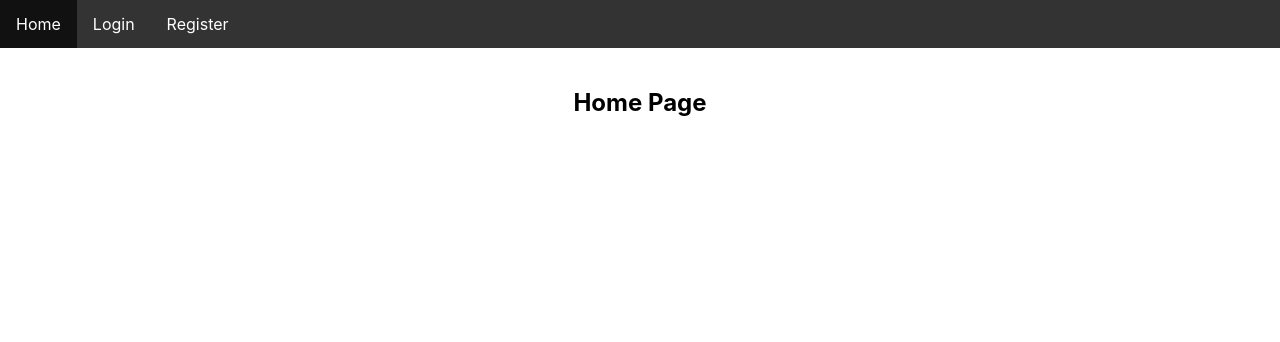
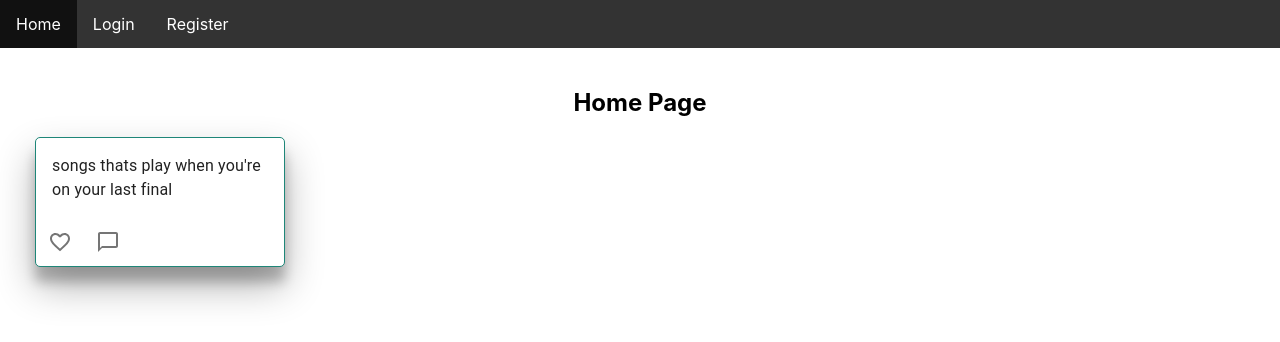
Before and after one commit to celinanperalta/CS-554-FP, a Next.js app in the folder src/client/: page / in a window 1280 px wide. Shown: the top 342 px of the page. Built offline with nearby package versions, Linux system fonts and the light colour scheme; no server answers.

Commit message:
added activePrompt component

```diff
--- a/src/client/package.json
+++ b/src/client/package.json
@@ -10,6 +10,7 @@
   "dependencies": {
     "@apollo/client": "^3.5.5",
     "@material-ui/core": "^4.12.3",
+    "@material-ui/icons": "^4.11.2",
     "axios": "^0.24.0",
     "graphql": "^15.0.0",
     "js-cookie": "^3.0.1",
--- /dev/null
+++ b/src/client/pages/components/activePrompt.tsx
@@ -0,0 +1,83 @@
+//I pledge my honor that I have abided by the Stevens Honor System.
+// import '../App.css';
+// import noImage from '../noImage.jpg';
+import React, {useState, useEffect}  from "react";
+import Link from "next/link";
+import Like from '@material-ui/icons/FavoriteBorder';
+import Comment from '@material-ui/icons/ChatBubbleOutline';
+
+import {
+    Card,
+    CardContent,
+    CardMedia,
+    Grid,
+    Typography,
+    makeStyles,
+    CardHeader,
+    Button,
+    IconButton
+  } from '@material-ui/core';
+
+const useStyles = makeStyles({
+    card: {
+      maxWidth: 250,
+      height: 'auto',
+      marginLeft: 'auto',
+      marginRight: 'auto',
+      borderRadius: 5,
+      border: '1px solid #1e8678',
+      textAlign: "left",
+      boxShadow: '0 19px 38px rgba(0,0,0,0.30), 0 15px 12px rgba(0,0,0,0.22);'
+    },
+    titleHead: {
+      borderBottom: '1px solid #1e8678',
+      fontWeight: 'bold'
+    },
+    grid: {
+      flexGrow: 1,
+      flexDirection: 'row'
+    },
+    media: {
+      height: '100%',
+      width: '100%'
+    },
+    header: {
+        backgroundColor: '#333',
+        //color: 'white'
+    },
+    button: {
+      color: '#04AA6D',
+      borderColor: '#04AA6D',
+      margin: "10px"
+    },
+    // 'button:hover': {
+    //     backgroundColor: '#333',
+    //     borderColor: '#333',
+    //     boxShadow: 'none',
+    //   }
+  });
+
+const ActivePrompt = (props) => {
+    const classes = useStyles();
+
+    return (
+        <Grid item className={classes.grid} xs={12} sm={6} md={4} lg={3} xl={2}>
+            <Card className={classes.card} variant="outlined">
+                <Link href={`/prompts/${props.data.id}`}>
+                <CardContent>
+                    <Typography className="promptContent" >{props.data.prompt}</Typography>
+                </CardContent>
+                </Link>
+                <IconButton color="" aria-label="like prompt" component="span">
+                    <Like />
+                </IconButton>
+                <IconButton color="" aria-label="comment on prompt" component="span">
+                    <Comment />
+                </IconButton>
+                <br/>
+            </Card>
+        </Grid>
+    )
+  }
+
+export default ActivePrompt;
--- a/src/client/pages/index.tsx
+++ b/src/client/pages/index.tsx
@@ -1,11 +1,16 @@
 import React from 'react'
 import Link from "next/link";
 import NavBar from '../components/NavBar';
+import ActivePrompt from './components/activePrompt';
+
 
 export default function Home() {
+  let item = {id: 12, prompt: "songs thats play when you're on your last final", posted_by: "User3"}
+
   return (
     <div className= "app">
       <h2>Home Page</h2>
+      <ActivePrompt data={item} />
       <br/>
     </div>
   )
```
